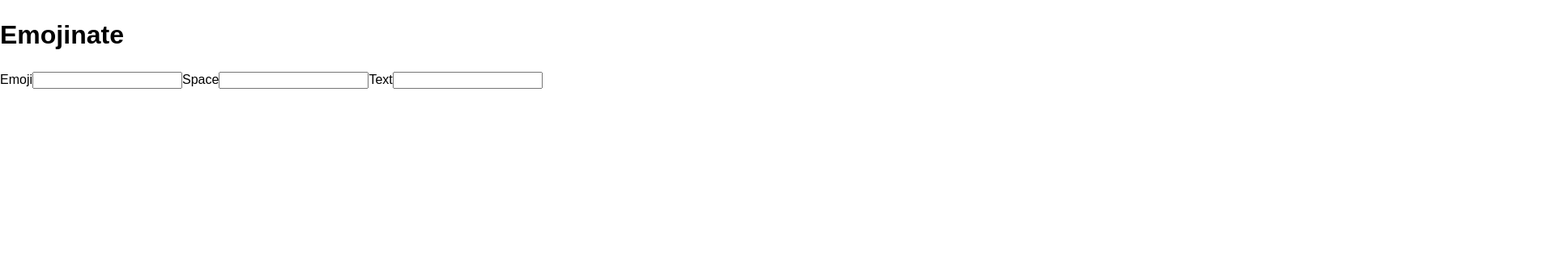
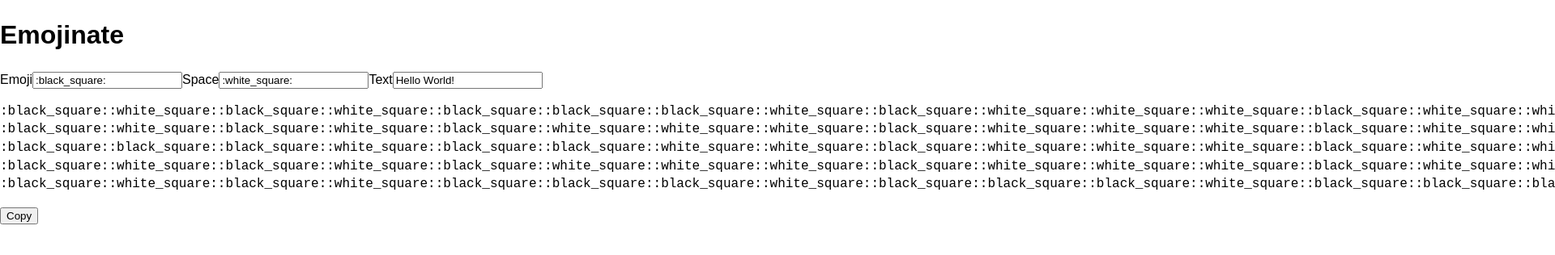
Before and after one commit to zzzzBov/emojinate, a React (Create React App) app: page / in a window 1280 px wide. Shown: the top 316 px of the page at 81% size, 1920 px wide, since content can reach past the window. Built offline with nearby package versions, Linux system fonts and the light colour scheme.

Commit message:
Updates
Set default text values
added click-to-copy button

```diff
--- a/src/components/Content.tsx
+++ b/src/components/Content.tsx
@@ -2,13 +2,14 @@ import React, { useState } from 'react'
 
 import { emojinate } from '../emojinate'
 
+import { Copy } from './Copy'
 import { Output } from './Output'
 import { TextField } from './TextField'
 
 export const Content: React.SFC = () => {
-  const [emoji, setEmoji] = useState('')
-  const [space, setSpace] = useState('')
-  const [text, setText] = useState('')
+  const [emoji, setEmoji] = useState(':black_square:')
+  const [space, setSpace] = useState(':white_square:')
+  const [text, setText] = useState('Hello World!')
   const output = emojinate(emoji, space, text)
 
   return (
@@ -35,6 +36,10 @@ export const Content: React.SFC = () => {
         className="Content_output"
         value={output}
       />
+      <Copy
+        className="Content_copy"
+        value={output}
+      />
     </main>
   )
 };
--- /dev/null
+++ b/src/components/Copy.tsx
@@ -0,0 +1,23 @@
+import React from 'react'
+
+export interface ICopyProperties {
+  className: string
+  value: string
+}
+
+const clipboard = (navigator as any).clipboard
+
+export const Copy: React.SFC<ICopyProperties> = ({
+  className,
+  value
+}) => (
+  <button
+    className={`${className} Copy`}
+    onClick={() => {
+      clipboard.writeText(value)
+    }}
+    type='button'
+    >
+    Copy
+  </button>
+)
```
